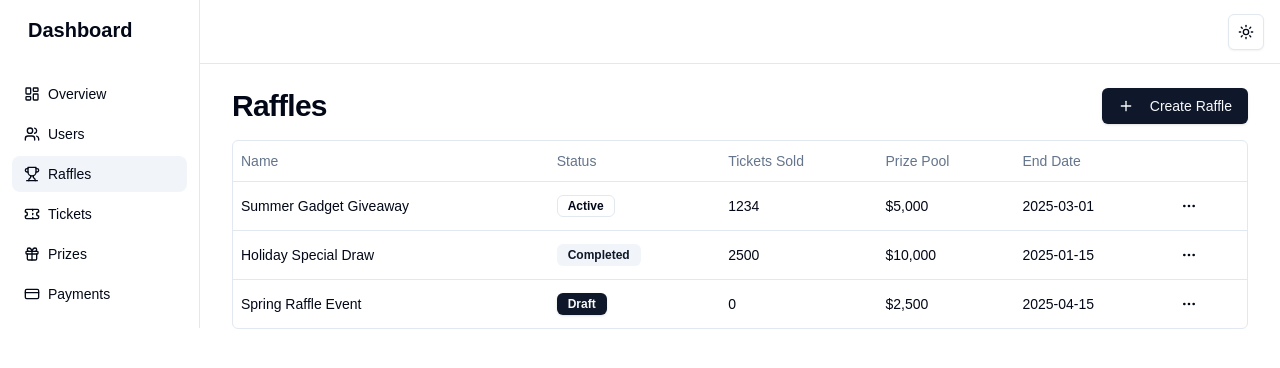
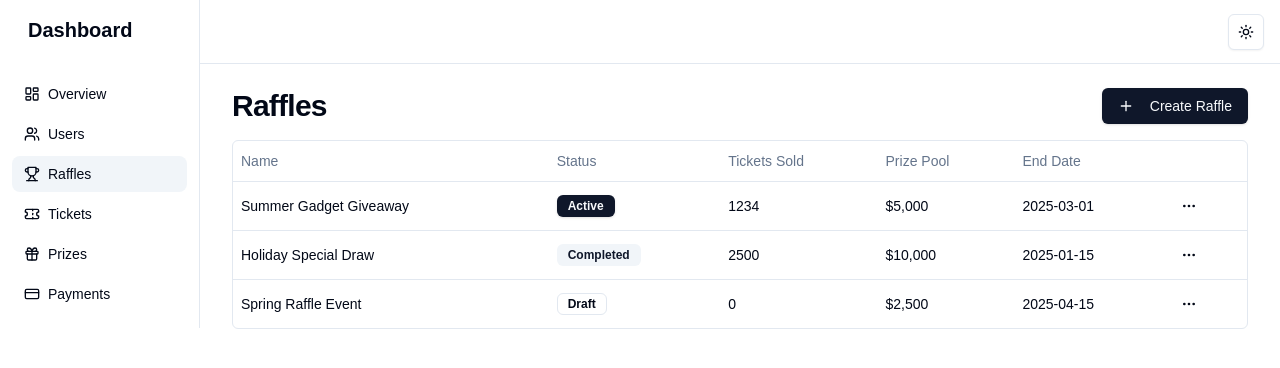
Before and after one commit to cddm-gh/raffles-dashboard, a Next.js app: page /dashboard/raffles in a window 1280 px wide. Shown: the top 368 px of the page. Built offline with nearby package versions, Linux system fonts and the light colour scheme.

Commit message:
fix: build issues

```diff
--- a/components/payments/payments-table.tsx
+++ b/components/payments/payments-table.tsx
@@ -26,16 +26,16 @@ type Payment = {
   date: string
 }
 
-const getStatusColor = (status: PaymentStatus) => {
+const getStatusColor = (status: PaymentStatus): "destructive" | "secondary" | "default" | "outline" => {
   switch (status) {
     case "completed":
-      return "success"
+      return "default"
     case "pending":
-      return "warning"
+      return "secondary"
     case "failed":
       return "destructive"
     case "refunded":
-      return "secondary"
+      return "outline"
   }
 }
 
--- a/components/prizes/prizes-table.tsx
+++ b/components/prizes/prizes-table.tsx
@@ -24,14 +24,14 @@ type Prize = {
   tier: string
 }
 
-const getStatusColor = (status: PrizeStatus) => {
+const getStatusColor = (status: PrizeStatus): "default" | "secondary" | "destructive" | "outline" => {
   switch (status) {
     case "available":
-      return "success"
+      return "default"
     case "awarded":
       return "secondary"
     case "pending":
-      return "warning"
+      return "outline"
   }
 }
 
@@ -52,7 +52,7 @@ const columns: ColumnDef<Prize>[] = [
     accessorKey: "tier",
     header: "Tier",
     cell: ({ row }) => {
-      const tier = row.getValue("tier")
+      const tier = row.getValue("tier") as string
       return (
         <Badge variant="outline">
           {tier}
--- a/components/raffles/raffles-table.tsx
+++ b/components/raffles/raffles-table.tsx
@@ -23,14 +23,14 @@ type Raffle = {
   endDate: string
 }
 
-const getStatusColor = (status: RaffleStatus) => {
+const getStatusColor = (status: RaffleStatus): "default" | "secondary" | "destructive" | "outline" => {
   switch (status) {
     case "active":
-      return "success"
+      return "default"
     case "completed":
       return "secondary"
     case "draft":
-      return "default"
+      return "outline"
   }
 }
 
--- a/components/theme-provider.tsx
+++ b/components/theme-provider.tsx
@@ -2,7 +2,7 @@
 
 import * as React from "react"
 import { ThemeProvider as NextThemesProvider } from "next-themes"
-import { type ThemeProviderProps } from "next-themes/dist/types"
+import { type ThemeProviderProps } from "next-themes"
 
 export function ThemeProvider({ children, ...props }: ThemeProviderProps) {
   return <NextThemesProvider {...props}>{children}</NextThemesProvider>
--- a/components/tickets/tickets-table.tsx
+++ b/components/tickets/tickets-table.tsx
@@ -24,10 +24,10 @@ type Ticket = {
   price: string
 }
 
-const getStatusColor = (status: TicketStatus) => {
+const getStatusColor = (status: TicketStatus): "default" | "secondary" | "destructive" | "outline" => {
   switch (status) {
     case "valid":
-      return "success"
+      return "default"
     case "used":
       return "secondary"
     case "cancelled":
```
